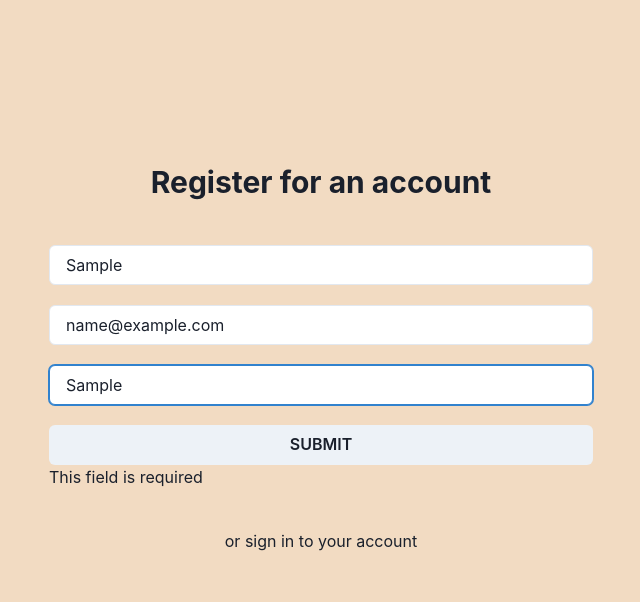
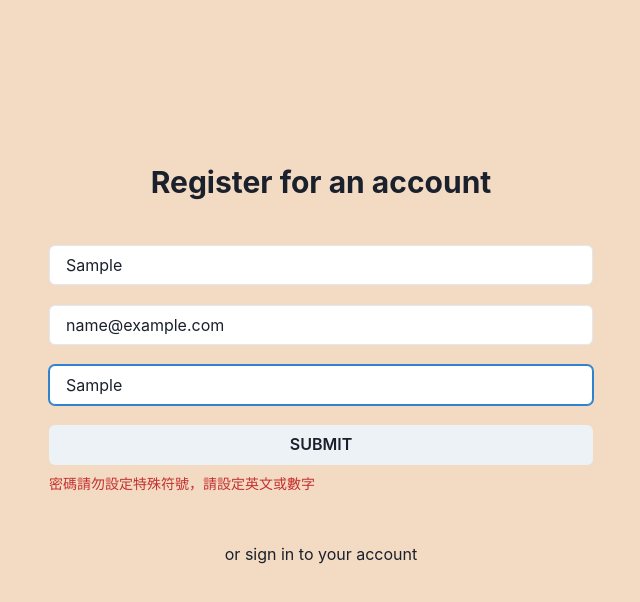
Before and after one commit to YaChuShen/Breakfast-Bonanza, a Next.js app: page /register in a window 1280 px wide. Both pictures are taken after typing "Sample", "name@example.com", "Sample" into the empty fields and a click on the button "SUBMIT". Shown: the top 602 px of the page, without its empty margins (319-959 px from the left). Built offline with nearby package versions, Linux system fonts and the light colour scheme.

Commit message:
updated error message

```diff
--- a/pages/register.tsx
+++ b/pages/register.tsx
@@ -16,12 +16,24 @@ import {
 } from "@chakra-ui/react";
 import { useSession } from "next-auth/react";
 import { useForm, SubmitHandler } from "react-hook-form";
+import { string } from "prop-types";
 
 type Inputs = {
-  email: string;
-  password: string;
+  email:string
+  password:string
   name: string;
 };
+
+const emailMessage ={
+  pattern:"請檢查信箱格式",
+  required:"請填寫信箱"
+}
+
+const passwordMessage ={
+  pattern:"密碼請勿設定特殊符號，請設定英文或數字",
+  required:"請設定密碼",
+  minLength:"密碼至少要6碼"
+}
 
 const register = () => {
   // const { data: session } = useSession();
@@ -45,8 +57,10 @@ const register = () => {
 
     const userInfo = await res.json();
   };
+  console.log(errors);
 
-  console.log(errors);
+  const emailType = errors?.email?.type
+
 
   return (
     <Container maxW='2xl' pt='10em'>
@@ -72,7 +86,7 @@ const register = () => {
               {...register("password", {
                 required: true,
                 minLength: 6,
-                pattern: /^[a-z0-9\-_\.]+$/,
+                pattern: /^[a-z0-9\.]+$/,
               })}
               bg='white'
               placeholder='password'></Input>
@@ -80,7 +94,10 @@ const register = () => {
               SUBMIT
             </Button>
           </VStack>
-          {errors.password && <span>This field is required</span>}
+          <VStack py="2" alignItems="start">
+          {errors.password && <Text fontSize="14px" color="red.600">{passwordMessage[errors.password.type??""]}</Text>}
+          {errors.email && <Text fontSize="14px" color="red.600">{emailMessage[errors.email.type??""]}</Text>}
+          </VStack>
         </form>
         <VStack>
           <Text> or sign in to your account</Text>
```
